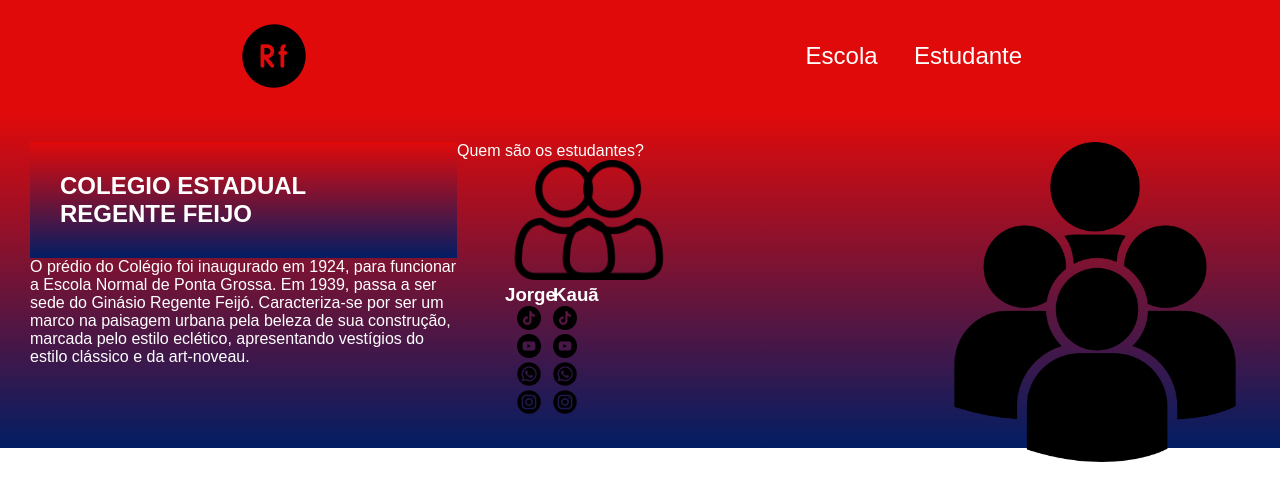
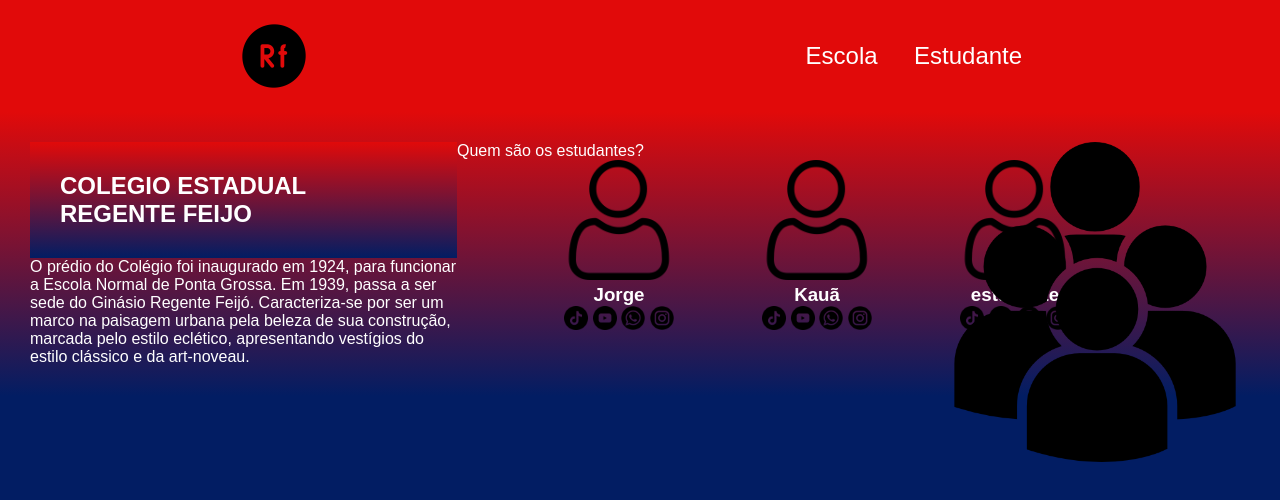
Before and after one commit to jorgecesar123/site-escolaa, a plain HTML site: page index.html in a window 1280 px wide. Drawn offline with Linux system fonts and the light colour scheme; a web font is replaced by a local one.

Commit message:
Add files via upload

```diff
--- a/index.html
+++ b/index.html
@@ -36,14 +36,24 @@
          <img class="estudante-icone" src="whatsapp.png" alt="icone whatsapp">
          <img class="estudante-icone" src="instagram.png" alt="icone instagram">
 </div>
-<div class="estudante2-div">
-    <img class="estudante-imagem2" src="do-utilizador.png" alt="foto estudante1">
-    <h3 class="estudante-nome2">Kauã</h3>
+<div class="estudante-div">
+    <img class="estudante-imagem" src="do-utilizador.png" alt="foto estudante1">
+    <h3 class="estudante-nome">Kauã</h3>
     <img class="estudante-icone" src="tiktok.png" alt="icone tik tok">
     <img class="estudante-icone" src="youtube.png" alt="icone youtube">
     <img class="estudante-icone" src="whatsapp.png" alt="icone whatsapp">
     <img class="estudante-icone" src="instagram.png" alt="icone instagram">
 </div>
-
+<div class="estudante-div">
+    <img class="estudante-imagem" src="do-utilizador.png" alt="foto estudante1">
+    <h3 class="estudante-nome">estudante</h3>
+    <img class="estudante-icone" src="tiktok.png" alt="icone tik tok">
+    <img class="estudante-icone" src="youtube.png" alt="icone youtube">
+    <img class="estudante-icone" src="whatsapp.png" alt="icone whatsapp">
+    <img class="estudante-icone" src="instagram.png" alt="icone instagram">
+</div>
+<footer class="rodapé">
+<img src="" alt="">
+</footer>
 </body>
 </html>
--- a/style.css
+++ b/style.css
@@ -5,10 +5,11 @@
 }
 body{
     font-family: 'Gasoek One', sans-serif;
+    background-color:#021D63;
 }
 
 .cabeçalho {
-    background-color: #E10A0A;
+    background-color:#E10A0A ;
     color:white;
     display: flex;
     justify-content: space-around;
@@ -52,12 +53,12 @@ width: 35%;
 
     }
 
-.estudante-imagem2{
-    width: 120px ;
+    .estudante-icone{
+        width: 24px; ;
     }
 
-.estudante-icone{
-    width: 24px; ;
+    .estudante-div{
+        text-align: center;
     }
 
     .estudante-div{
@@ -71,5 +72,5 @@ width: 35%;
 
     .estudantes-todos{
         display: grid;
-    grid-template-columns: 20% 20% 20% 20% 20%;
+        grid-template-columns: 20% 50% 60% 50% 20%;
     }
```
Lines whose indentation alone changed are shown as unchanged.
